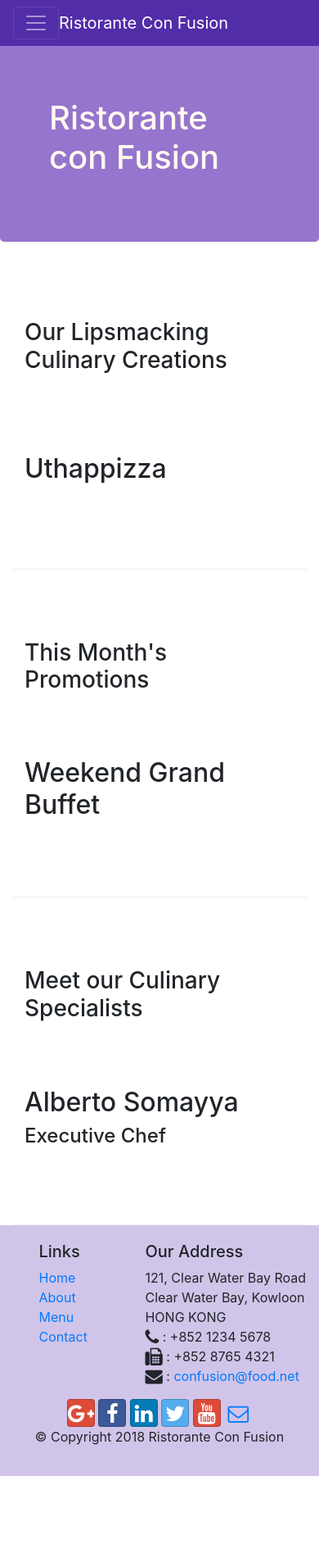
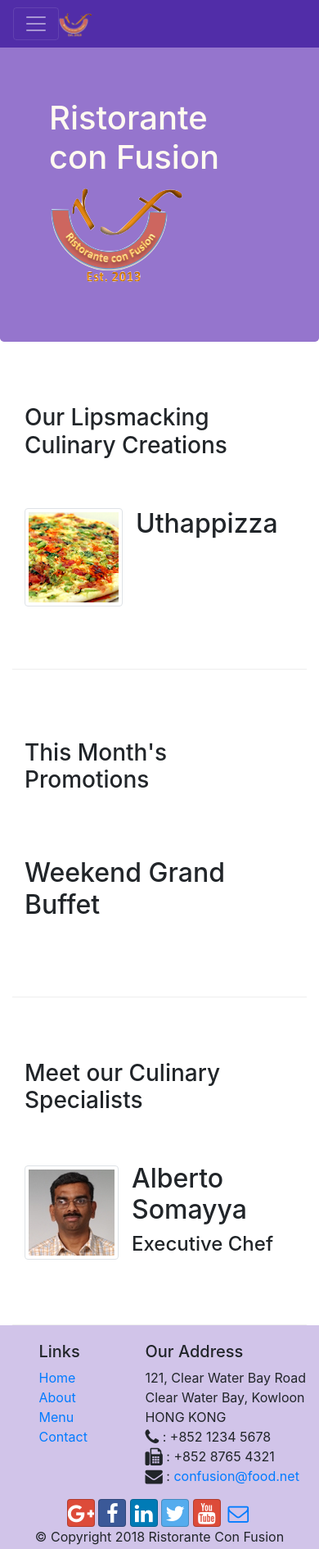
Before and after one commit to livingsneaky-art/conFusion-Responsive-Design-and-Bootstrap-Grid-System, a website: page index.html in a window 390 px wide. Shown: the whole page at 82% size. Before the commit the page ends 1801 px from the top, so only its background shows below. Drawn offline with nearby package versions, Linux system fonts and the light colour scheme.

Commit message:
Responsive Images and Media

```diff
--- a/index.html
+++ b/index.html
@@ -30,7 +30,7 @@
             </button>
 
             <!--for the logo navbar-brand, sufficient margin-->
-            <a class="navbar-brand mr-auto" href="#">Ristorante Con Fusion</a>
+            <a class="navbar-brand mr-auto" href="#"><img src="img/logo.png" height="30" width="41" alt=""></a>
 
             <!--sets of links - displays horizontally, contents push to left as possible-->
 
@@ -56,7 +56,8 @@
                     <h1>Ristorante con Fusion</h1>
                     <p class="d-none d-sm-block">We take inspiration from the World's best cuisines, and create a unique fusion experience. Our lipsmacking creations will tickle your culinary senses!</p>
                 </div>
-                <div class="col-12 col-sm">
+                <div class="col-12 col-sm align-self-center">
+                    <img src="img/logo.png" class="img-fluid" alt="">
                 </div>
             </div>
         </div>
@@ -68,8 +69,15 @@
                 <h3>Our Lipsmacking Culinary Creations</h3>
             </div>
             <div class="col col-sm order-sm-first col-md">
-                <h2>Uthappizza</h2>
-                <p class="d-none d-sm-block">A unique combination of Indian Uthappam (pancake) and Italian pizza, topped with Cerignola olives, ripe vine cherry tomatoes, Vidalia onion, Guntur chillies and Buffalo Paneer.</p>
+                <div class="media">
+                    <!--mr-3 = margin right number 3 -->
+                    <img class="d-flex mr-3 img-thumbnail align-self-center" src="img/uthappizza.png" alt="uthappizza">
+                    <div class="media-body">
+                        <!--mt-0 = margin top 0-->
+                        <h2 class="mt-0">Uthappizza</h2>
+                    <p class="d-none d-sm-block">A unique combination of Indian Uthappam (pancake) and Italian pizza, topped with Cerignola olives, ripe vine cherry tomatoes, Vidalia onion, Guntur chillies and Buffalo Paneer.</p>
+                    </div>
+                </div>
             </div>
         </div>
 
@@ -89,9 +97,15 @@
                 <h3>Meet our Culinary Specialists</h3>
             </div>
             <div class="col col-sm order-sm-first col-md">
-                <h2>Alberto Somayya</h2>
-                <h4>Executive Chef</h4>
-                <p class="d-none d-sm-block">Award winning three-star Michelin chef with wide International experience having worked closely with whos-who in the culinary world, he specializes in creating mouthwatering Indo-Italian fusion experiences. </p>
+                <div class="media">
+                    <img class="d-flex mr-3 img-thumbnail align-self-center" src="img/alberto.png" alt="">
+                    <div class="media-body">
+                        <h2 class="mt-0">Alberto Somayya</h2>
+                        <h4>Executive Chef</h4>
+                        <p class="d-none d-sm-block">Award winning three-star Michelin chef with wide International experience having worked closely with whos-who in the culinary world, he specializes in creating mouthwatering Indo-Italian fusion experiences. </p>
+                    </div>
+                </div>
+
             </div>
         </div>
     </div>
```
Also changed, not shown: aboutus.html (+3 -2 lines), contactus.html (+3 -2 lines), img/alberto.png (added), img/buffet.png (added), img/logo.png (added), img/uthappizza.png (added), 1 other file.
